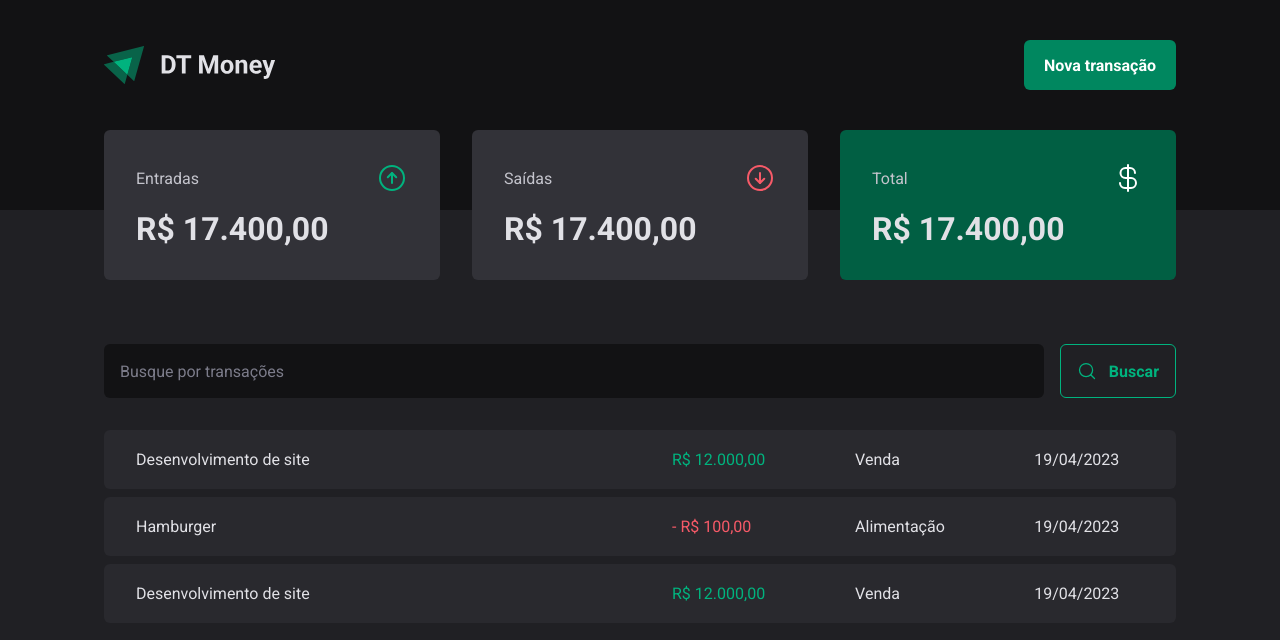
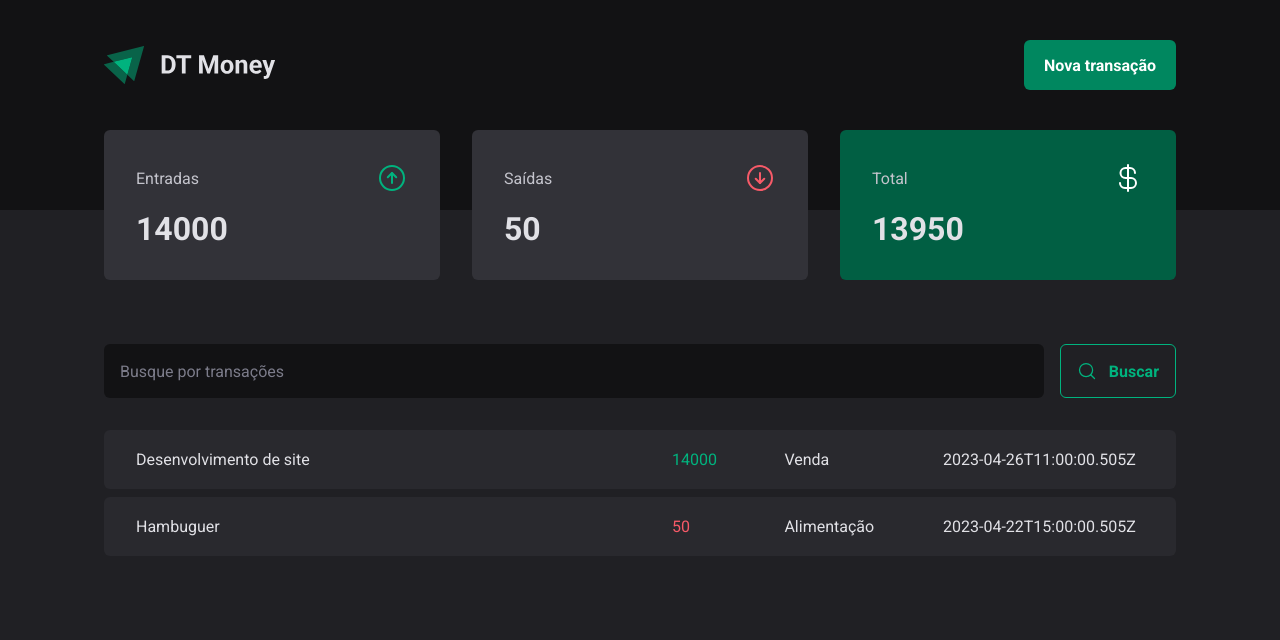
Before and after one commit to HugoNCastro/03-dt-money, a React (Vite) app: page / in a window 1280 px wide. Shown: the top 640 px of the page. Built offline with nearby package versions, Linux system fonts and the light colour scheme; data requests are answered from the project's data file.

Commit message:
Cria contexto e consome api para mostrar os dados

```diff
--- a/src/App.tsx
+++ b/src/App.tsx
@@ -2,12 +2,15 @@ import { ThemeProvider } from 'styled-components'
 import { defaultTheme } from './styles/themes/defauit'
 import { GlobalStyle } from './styles/global'
 import { Transactions } from './pages/Transactions'
+import { TransactionsProvider } from './contexts/TransactionContext'
 
 export function App() {
   return (
     <ThemeProvider theme={defaultTheme}>
       <GlobalStyle />
-      <Transactions />
+      <TransactionsProvider>
+        <Transactions />
+      </TransactionsProvider>
     </ThemeProvider>
   )
 }
--- a/src/components/Summary/index.tsx
+++ b/src/components/Summary/index.tsx
@@ -1,7 +1,30 @@
+import { useContext } from 'react'
 import { SummaryCard, SummaryContainer } from './styles'
 import { ArrowCircleDown, ArrowCircleUp, CurrencyDollar } from 'phosphor-react'
+import { TransactionsContext } from '../../contexts/TransactionContext'
 
 export function Summary() {
+  const { transactions } = useContext(TransactionsContext)
+
+  const summary = transactions.reduce(
+    (acc, transaction) => {
+      if (transaction.type === 'income') {
+        acc.income += transaction.price
+        acc.total += transaction.price
+      } else {
+        acc.outcome += transaction.price
+        acc.total -= transaction.price
+      }
+
+      return acc
+    },
+    {
+      income: 0,
+      outcome: 0,
+      total: 0,
+    },
+  )
+
   return (
     <SummaryContainer>
       <SummaryCard>
@@ -10,7 +33,7 @@ export function Summary() {
           <ArrowCircleUp size={32} color="#00b37e" />
         </header>
 
-        <strong>R$ 17.400,00</strong>
+        <strong>{summary.income}</strong>
       </SummaryCard>
 
       <SummaryCard>
@@ -19,7 +42,7 @@ export function Summary() {
           <ArrowCircleDown size={32} color="#f75a68" />
         </header>
 
-        <strong>R$ 17.400,00</strong>
+        <strong>{summary.outcome}</strong>
       </SummaryCard>
 
       <SummaryCard variant="green">
@@ -28,7 +51,7 @@ export function Summary() {
           <CurrencyDollar size={32} color="#fff" />
         </header>
 
-        <strong>R$ 17.400,00</strong>
+        <strong>{summary.total}</strong>
       </SummaryCard>
     </SummaryContainer>
   )
--- /dev/null
+++ b/src/contexts/TransactionContext.tsx
@@ -0,0 +1,40 @@
+import { ReactNode, createContext, useEffect, useState } from 'react'
+
+interface Transaction {
+  id: number
+  description: string
+  type: 'income' | 'outcome'
+  price: number
+  category: string
+  createdAt: string
+}
+
+interface TransactionContextType {
+  transactions: Transaction[]
+}
+
+interface TransactionProviderProps {
+  children: ReactNode
+}
+
+export const TransactionsContext = createContext({} as TransactionContextType)
+
+export function TransactionsProvider({ children }: TransactionProviderProps) {
+  const [transactions, setTransactions] = useState<Transaction[]>([])
+
+  async function loadTransactions() {
+    const response = await fetch('http://localhost:3000/transactions')
+    const data = await response.json()
+    setTransactions(data)
+  }
+
+  useEffect(() => {
+    loadTransactions()
+  }, [])
+
+  return (
+    <TransactionsContext.Provider value={{ transactions }}>
+      {children}
+    </TransactionsContext.Provider>
+  )
+}
--- a/src/pages/Transactions/index.tsx
+++ b/src/pages/Transactions/index.tsx
@@ -1,48 +1,42 @@
+import { useContext } from 'react'
 import { Header } from '../../components/Header'
 import { Summary } from '../../components/Summary'
 import { SearchForm } from './components/SearchForm'
 import {
   PriceHighlight,
-  TransactionsContaier,
+  TransactionsContainer,
   TransactionsTable,
 } from './styles'
+import { TransactionsContext } from '../../contexts/TransactionContext'
 
 export function Transactions() {
+  const { transactions } = useContext(TransactionsContext)
+
   return (
     <div>
       <Header />
       <Summary />
-      <TransactionsContaier>
+      <TransactionsContainer>
         <SearchForm />
         <TransactionsTable>
           <tbody>
-            <tr>
-              <td width="50%">Desenvolvimento de site</td>
-              <td>
-                <PriceHighlight variant="income">R$ 12.000,00</PriceHighlight>
-              </td>
-              <td>Venda</td>
-              <td>19/04/2023</td>
-            </tr>
-            <tr>
-              <td>Hamburger</td>
-              <td>
-                <PriceHighlight variant="outcome">- R$ 100,00</PriceHighlight>
-              </td>
-              <td>Alimentação</td>
-              <td>19/04/2023</td>
-            </tr>
-            <tr>
-              <td>Desenvolvimento de site</td>
-              <td>
-                <PriceHighlight variant="income">R$ 12.000,00</PriceHighlight>
-              </td>
-              <td>Venda</td>
-              <td>19/04/2023</td>
-            </tr>
+            {transactions.map((transaction) => {
+              return (
+                <tr key={transaction.id}>
+                  <td width="50%">{transaction.description}</td>
+                  <td>
+                    <PriceHighlight variant={transaction.type}>
+                      {transaction.price}
+                    </PriceHighlight>
+                  </td>
+                  <td>{transaction.category}</td>
+                  <td>{transaction.createdAt}</td>
+                </tr>
+              )
+            })}
           </tbody>
         </TransactionsTable>
-      </TransactionsContaier>
+      </TransactionsContainer>
     </div>
   )
 }
--- a/src/pages/Transactions/styles.ts
+++ b/src/pages/Transactions/styles.ts
@@ -1,6 +1,6 @@
 import styled from 'styled-components'
 
-export const TransactionsContaier = styled.main`
+export const TransactionsContainer = styled.main`
   width: 100%;
   max-width: 1120px;
   margin: 4rem auto 0;
```
